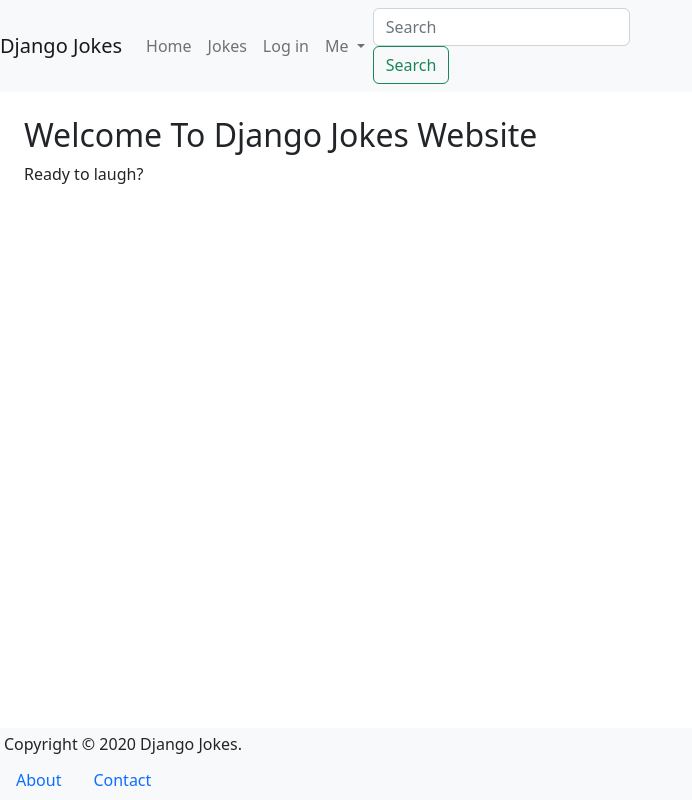
After one commit to ldh99/djangojokes-practice.com, a Django app: page / in a window 1280 px wide. The commit adds this page. Shown: the whole page, without its empty margins (0-692 px from the left). Run offline with Django 4.2, Linux system fonts and the light colour scheme.

Commit message:
Create view.py in pages folder for home and about us pages add urlpatterns path in djangojokes/urls.py for pages app Create new urls.py in pages folder for home page view and about-us view Create pages folder under templates folder for home and about-us html file Create pages/home.html extended from templates/_base.html Create pages/about_us.html extended from templates/_base.html Update templates/_base.html to add home and about-us links

```diff
--- a/djangojokes/settings.py
+++ b/djangojokes/settings.py
@@ -40,7 +40,7 @@ INSTALLED_APPS = [
     'django.contrib.staticfiles',
 
     # Local apps
-    'pages.apps.PageConfig',
+    'pages.apps.PagesConfig',
 ]
 
 MIDDLEWARE = [
--- a/djangojokes/urls.py
+++ b/djangojokes/urls.py
@@ -14,8 +14,11 @@ Including another URLconf
     2. Add a URL to urlpatterns:  path('blog/', include('blog.urls'))
 """
 from django.contrib import admin
-from django.urls import path
+from django.urls import path, include
 
 urlpatterns = [
     path('admin/', admin.site.urls),
+
+    # include urls path to the pages app
+    path('', include('pages.urls')),
 ]
--- /dev/null
+++ b/pages/urls.py
@@ -0,0 +1,12 @@
+# urls path for pages app
+
+from django.urls import path
+from django.urls.resolvers import URLPattern
+
+from .views import AboutUsView, HomePageView
+
+app_name = 'pages'
+urlpatterns = [
+  path('', HomePageView.as_view(), name='homepage'),
+  path('about-us/', AboutUsView.as_view(), name='about-us'),
+]
--- a/pages/views.py
+++ b/pages/views.py
@@ -1,3 +1,13 @@
 from django.shortcuts import render
 
 # Create your views here.
+
+from django.views.generic import TemplateView
+
+# Home page template
+class HomePageView(TemplateView):
+  template_name = 'pages/home.html'
+
+# About_Us template
+class AboutUsView(TemplateView):
+  template_name = 'pages/about_us.html'
--- a/templates/_base.html
+++ b/templates/_base.html
@@ -25,7 +25,7 @@
     <div class="collapse navbar-collapse" id="navbarSupportedContent">
       <ul class="navbar-nav mr-auto">
         <li class="nav-item active">
-          <a class="nav-link" href="#">Home
+          <a class="nav-link" href="{% url 'pages:homepage' %}">Home
             <span class="sr-only">(current)</span>
           </a>
         </li>
@@ -67,7 +67,7 @@
       <div class="float-right m-1 mr-2">Copyright &copy; 2020 Django Jokes.</div>
       <nav>
         <ul class="nav">
-          <li class="nav-item"><a class="nav-link" href="#">About</a></li>
+          <li class="nav-item"><a class="nav-link" href="{% url 'pages:about-us' %}">About</a></li>
           <li class="nav-item"><a class="nav-link" href="#">Contact</a></li>
         </ul>
       </nav>
--- /dev/null
+++ b/templates/pages/home.html
@@ -0,0 +1,11 @@
+{% extends "_base.html" %}
+
+{% comment %}
+Home page extends the _base.html file in templates folder
+{% endcomment %}
+
+{% block title %}Home{% endblock %}
+{% block main %}
+  <h2>Welcome To Django Jokes Website</h2>
+  <p>Ready to laugh?</p>
+{% endblock %}
```
Also changed, not shown: templates/pages/about_us.html (added, +11 -0 lines).
